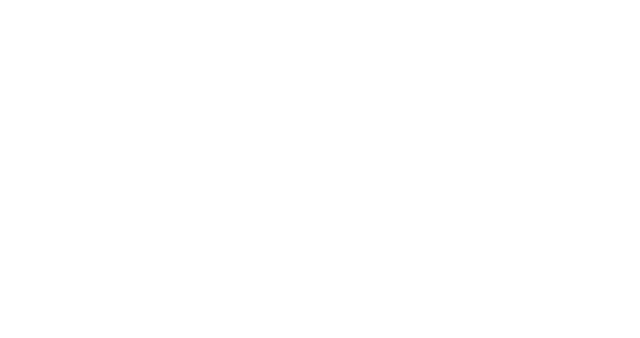
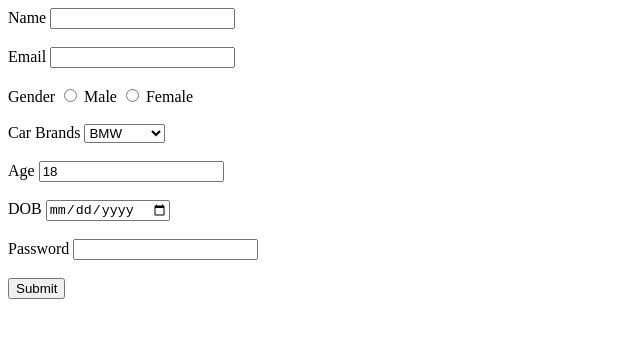
Before and after one commit to acciojob/signup-form-car-Sahoo-Sambit, a website: page main.html in a window 1280 px wide. Shown: the whole page, without its empty margins (0-640 px from the left). Drawn offline with Linux system fonts and the light colour scheme.

Commit message:
First commit

```diff
--- a/main.html
+++ b/main.html
@@ -8,6 +8,30 @@
 
 <body>
 	<!-- the entire body must be written by student -->
+	<form action="">
+		<label for="name"> Name</label>
+		<input type="text" name="" id="name" required><br><br>
+		<label for="email"> Email</label>
+		<input type="email" name="" id="email" required><br><br>
+		<label for="gender"> Gender</label>
+		<input type="radio" name="gender" value="male" required>
+		<label for="male"> Male</label>
+		<input type="radio" name="gender" value="female" required>
+		<label for="female"> Female</label><br><br>
+		<label for="cars"> Car Brands</label>
+		<select name="cars" id="cars">
+			<option value="BMW"> BMW</option>
+			<option value="Audi"> Audi</option>
+			<option value="Mercedez"> Mercedez</option>
+		</select><br><br>
+		<label for="age"> Age</label>
+		<input type="number" id="age" value="18" required><br><br>
+		<label for="dob"> DOB</label>
+		<input type="date" id="dob" required><br><br>
+		<label for="password"> Password</label>
+		<input type="password" id="password" required><br><br>
+		<input type="submit" value="Submit">
+	</form>
     <script type="text/javascript" src="./script.js">
 </script>
 
```
